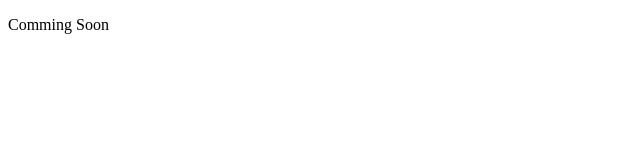
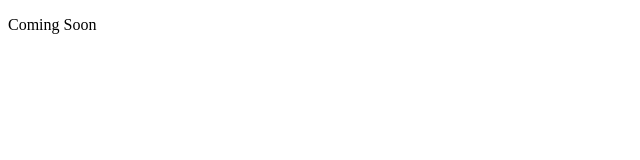
Before and after one commit to jasonh193/jasonh193.github.io, a plain HTML site: page index.html in a window 1280 px wide. Shown: the full height of the page, 0-640 px from the left. Drawn offline with Linux system fonts and the light colour scheme.

Commit message:
Update index.html

```diff
--- a/index.html
+++ b/index.html
@@ -4,6 +4,6 @@
     <title>Welcome</title>
 </head>
 <body>
-    <p>Comming Soon</p>
+    <p>Coming Soon</p>
 </body>
 </html>
```
